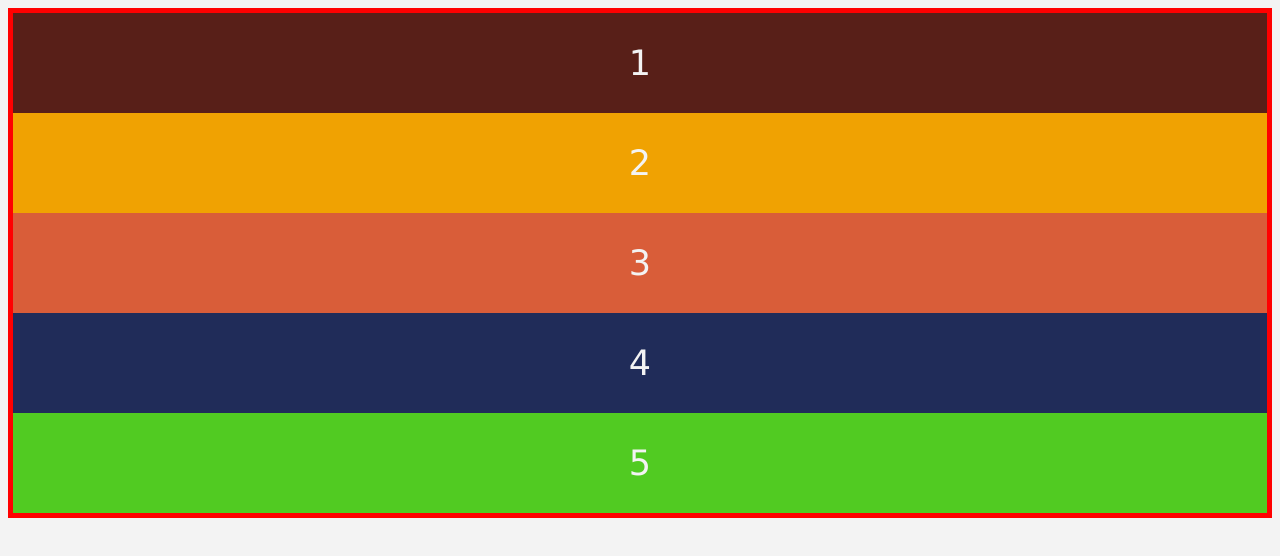
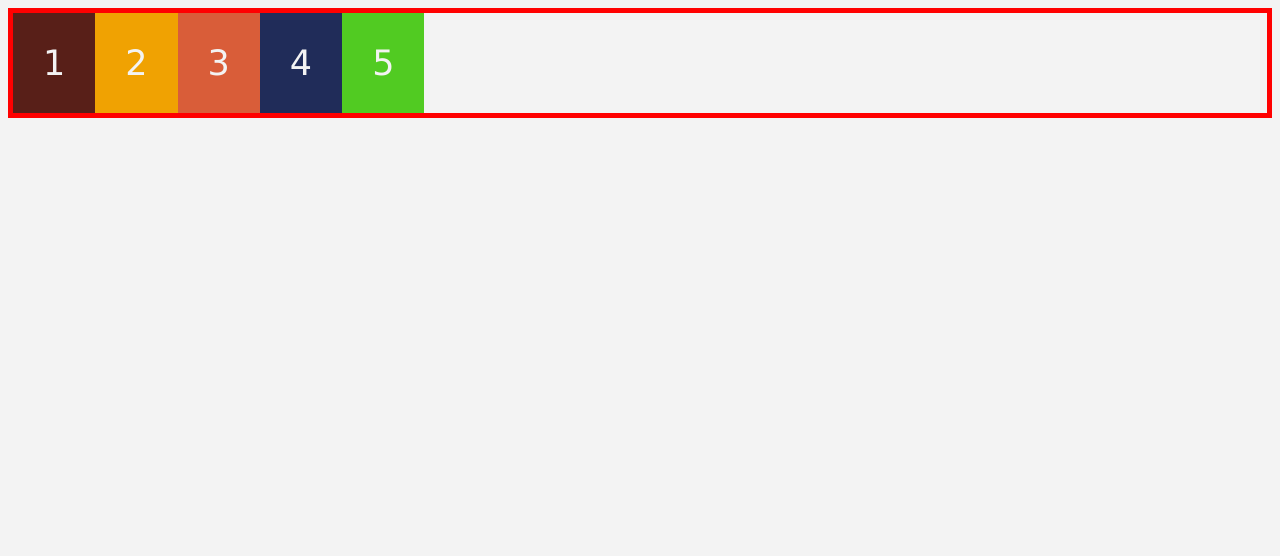
Before and after one commit to smajaas/css-felxbox-tutor, a plain HTML site: page index.html in a window 1280 px wide. Drawn offline with Linux system fonts and the light colour scheme.

Commit message:
changed boxes

```diff
--- a/index.html
+++ b/index.html
@@ -6,10 +6,17 @@
     <meta name="viewport" content="width=device-width, initial-scale=1.0" />
     <title>CSS Flexbox Tutorial</title>
     <link rel="stylesheet" href="./main.css" />
-    <style></style>
+    <style>
+      .container {
+        display: flex;
+        /* display: inline-flex; */
+      }
+    </style>
   </head>
   <body>
+    <!-- parent = flex-container -->
     <div class="container">
+      <!-- children = flex-items -->
       <div class="box box-1">1</div>
       <div class="box box-2">2</div>
       <div class="box box-3">3</div>
```
